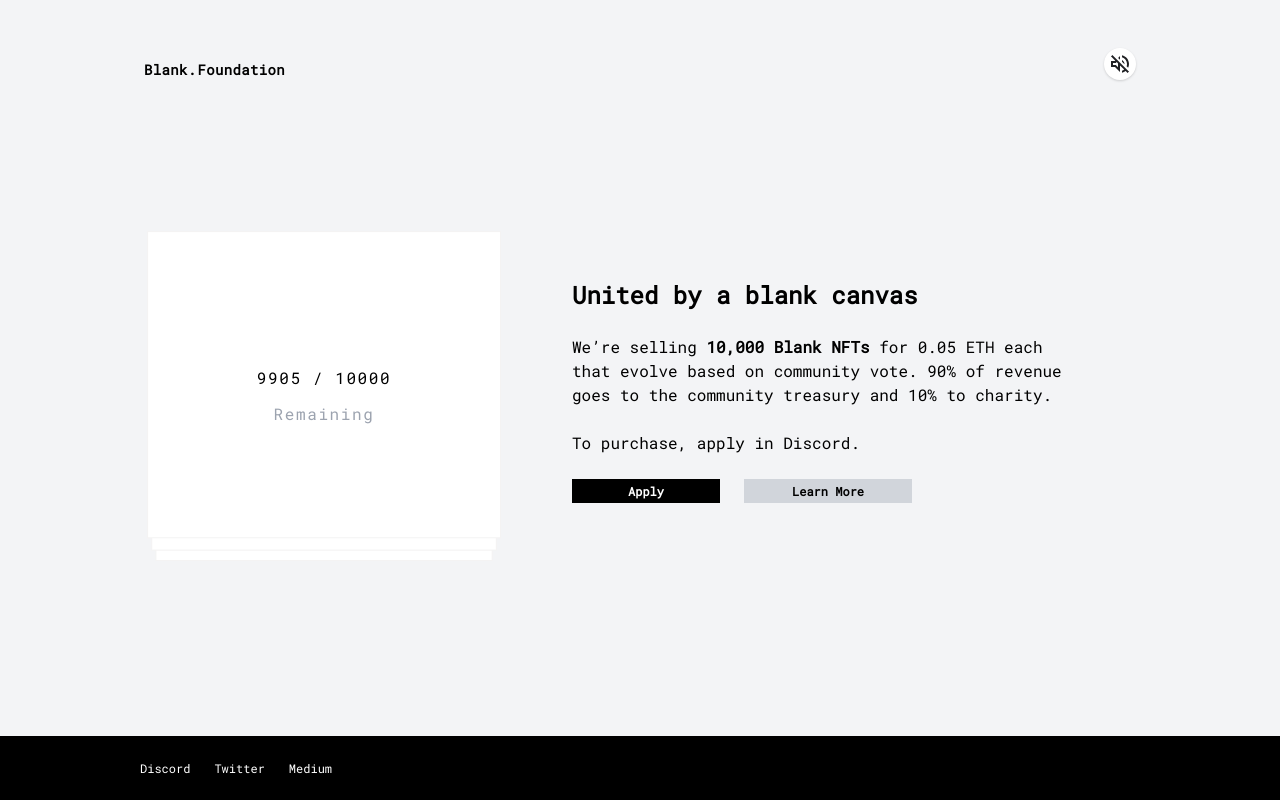
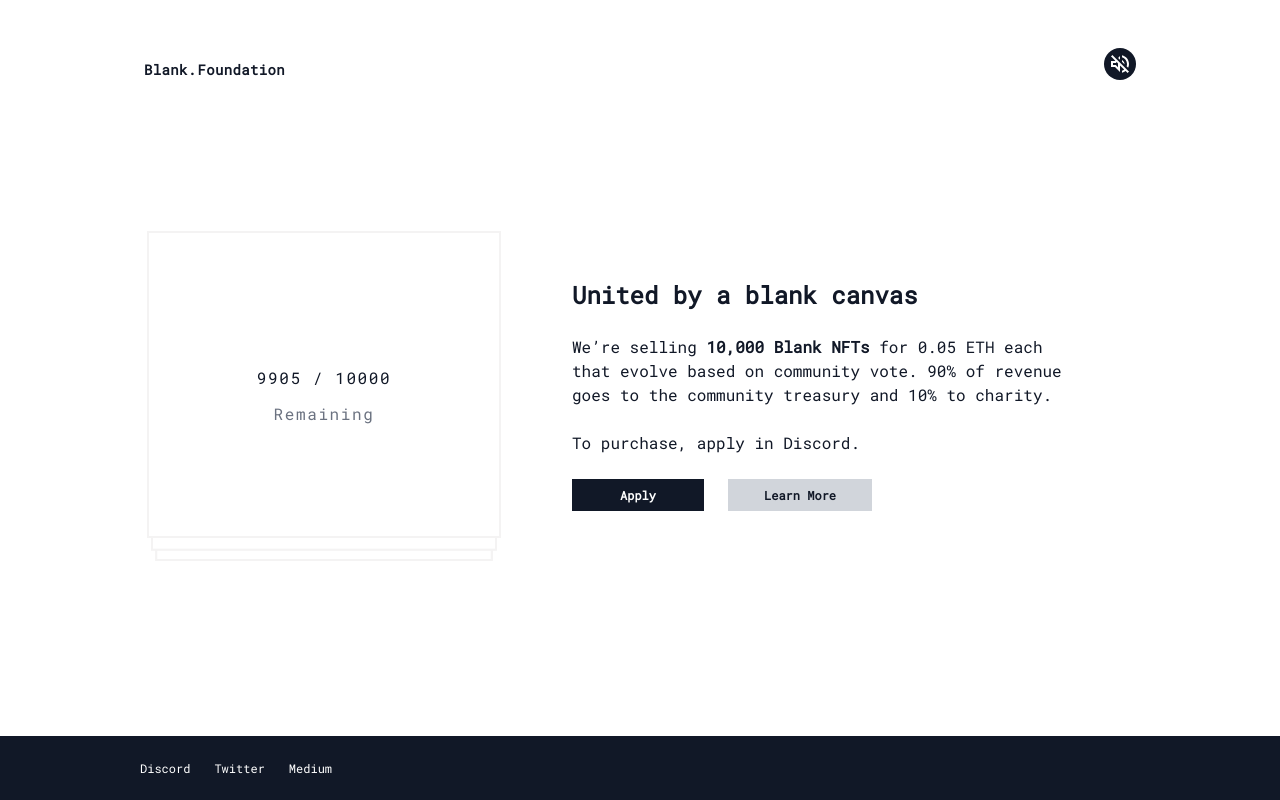
Before and after one commit to chaseadam17/website, a Next.js app: page / in a window 1280 px wide. Built offline with nearby package versions, Linux system fonts and the light colour scheme.

Commit message:
site tweaks

```diff
--- a/pages/index.tsx
+++ b/pages/index.tsx
@@ -48,7 +48,7 @@
   }
 
   return (
-    <div className="font-roboto-mono bg-gray-100">
+    <div className="font-roboto-mono bg-white text-gray-900">
       <Head>
         <title>Blank Foundation</title>
         <link rel="icon" href="/favicon.ico" />
@@ -63,12 +63,12 @@
           </h1>
 
           <div onClick={toggleAudio} className="cursor-pointer">
-            <svg id="play" width="24" height="24" viewBox="0 0 24 24" fill="white" xmlns="http://www.w3.org/2000/svg" className="bg-white p-1 h-8 w-8 rounded-full shadow">
-              <path d="M4.33993 2.93L2.92993 4.34L7.28993 8.7L6.99993 9H2.99993V15H6.99993L11.9999 20V13.41L16.1799 17.59C15.5299 18.08 14.7999 18.47 13.9999 18.7V20.76C15.3399 20.46 16.5699 19.84 17.6099 19.01L19.6599 21.06L21.0699 19.65L4.33993 2.93ZM9.99993 15.17L7.82993 13H4.99993V11H7.82993L8.70993 10.12L9.99993 11.41V15.17ZM18.9999 12C18.9999 12.82 18.8499 13.61 18.5899 14.34L20.1199 15.87C20.6799 14.7 20.9999 13.39 20.9999 12C20.9999 7.72 18.0099 4.14 13.9999 3.23V5.29C16.8899 6.15 18.9999 8.83 18.9999 12ZM11.9999 4L10.1199 5.88L11.9999 7.76V4ZM16.4999 12C16.4999 10.23 15.4799 8.71 13.9999 7.97V9.76L16.4799 12.24C16.4899 12.16 16.4999 12.08 16.4999 12Z" fill="#202124"/>
+            <svg id="play" width="24" height="24" viewBox="0 0 24 24" fill="white" xmlns="http://www.w3.org/2000/svg" className="bg-gray-900 p-1 h-8 w-8 rounded-full">
+              <path d="M4.33993 2.93L2.92993 4.34L7.28993 8.7L6.99993 9H2.99993V15H6.99993L11.9999 20V13.41L16.1799 17.59C15.5299 18.08 14.7999 18.47 13.9999 18.7V20.76C15.3399 20.46 16.5699 19.84 17.6099 19.01L19.6599 21.06L21.0699 19.65L4.33993 2.93ZM9.99993 15.17L7.82993 13H4.99993V11H7.82993L8.70993 10.12L9.99993 11.41V15.17ZM18.9999 12C18.9999 12.82 18.8499 13.61 18.5899 14.34L20.1199 15.87C20.6799 14.7 20.9999 13.39 20.9999 12C20.9999 7.72 18.0099 4.14 13.9999 3.23V5.29C16.8899 6.15 18.9999 8.83 18.9999 12ZM11.9999 4L10.1199 5.88L11.9999 7.76V4ZM16.4999 12C16.4999 10.23 15.4799 8.71 13.9999 7.97V9.76L16.4799 12.24C16.4899 12.16 16.4999 12.08 16.4999 12Z" fill="white"/>
             </svg>
 
-            <svg id="pause" width="24" height="24" viewBox="0 0 24 24" fill="white" xmlns="http://www.w3.org/2000/svg" className="hidden bg-white p-1 h-8 w-8 rounded-full shadow">
-              <path d="M3 9V15H7L12 20V4L7 9H3ZM10 8.83V15.17L7.83 13H5V11H7.83L10 8.83ZM16.5 12C16.5 10.23 15.48 8.71 14 7.97V16.02C15.48 15.29 16.5 13.77 16.5 12ZM14 3.23V5.29C16.89 6.15 19 8.83 19 12C19 15.17 16.89 17.85 14 18.71V20.77C18.01 19.86 21 16.28 21 12C21 7.72 18.01 4.14 14 3.23Z" fill="#202124"/>
+            <svg id="pause" width="24" height="24" viewBox="0 0 24 24" fill="white" xmlns="http://www.w3.org/2000/svg" className="hidden bg-gray-900 p-1 h-8 w-8 rounded-full">
+              <path d="M3 9V15H7L12 20V4L7 9H3ZM10 8.83V15.17L7.83 13H5V11H7.83L10 8.83ZM16.5 12C16.5 10.23 15.48 8.71 14 7.97V16.02C15.48 15.29 16.5 13.77 16.5 12ZM14 3.23V5.29C16.89 6.15 19 8.83 19 12C19 15.17 16.89 17.85 14 18.71V20.77C18.01 19.86 21 16.28 21 12C21 7.72 18.01 4.14 14 3.23Z" fill="white"/>
             </svg>
 
             <audio id="mp3">
@@ -83,7 +83,7 @@
           <div className="mx-auto sm:mx-0 mb-12 flex flex-none bg-center bg-contain bg-no-repeat text-center text-md tracking-widest" style={{width: "360px", height: "330px", backgroundImage: `url("/nft.png")`}}>
             <div className="m-auto">
               <div><span id="canvas-count">10000</span> / 10000</div>
-              <div className="text-gray-400 pt-3">Remaining</div>
+              <div className="text-gray-500 pt-3">Remaining</div>
             </div>
           </div>
           <div className="flex-none mx-auto w-11/12 md:w-1/2 my-12 md:my-12">
@@ -97,17 +97,17 @@
               To purchase, apply in Discord.
             </p>
 
-            <a href="https://discord.gg/HZM2jcHdEU" target="_blank" rel="noreferrer" className="inline-block font-bold bg-black text-white text-xs text-center px-14 py-1 mt-6">
+            <a href="https://discord.gg/HZM2jcHdEU" target="_blank" rel="noreferrer" className="inline-block font-bold bg-gray-900 text-white text-xs text-center px-12 py-2 mt-6">
               Apply
             </a>
 
-            <a href="https://medium.com/@blankfdn/introducing-blank-4a41f8209982" target="_blank" rel="noreferrer" className="ml-6 inline-block font-bold bg-gray-300 text-black text-xs text-center px-12 py-1 mt-6">
+            <a href="https://medium.com/@blankfdn/introducing-blank-4a41f8209982" target="_blank" rel="noreferrer" className="ml-6 inline-block font-bold bg-gray-300 text-gray-900 text-xs text-center px-9 py-2 mt-6">
               Learn More
             </a>
           </div>
         </main>
 
-        <footer className="bg-black text-white py-6 text-xs">
+        <footer className="bg-gray-900 text-white py-6 text-xs">
           <div className="container mx-auto lg:px-3 xl:px-32 text-center sm:text-left">
             <a href="https://discord.gg/HZM2jcHdEU" target="_blank" rel="noreferrer" className="px-3 md:px-3 ">Discord</a>
             <a href="https://twitter.com/blankfdn" target="_blank" rel="noreferrer" className="px-3 md:px-3">Twitter</a>
```
Also changed, not shown: public/nft.png.
